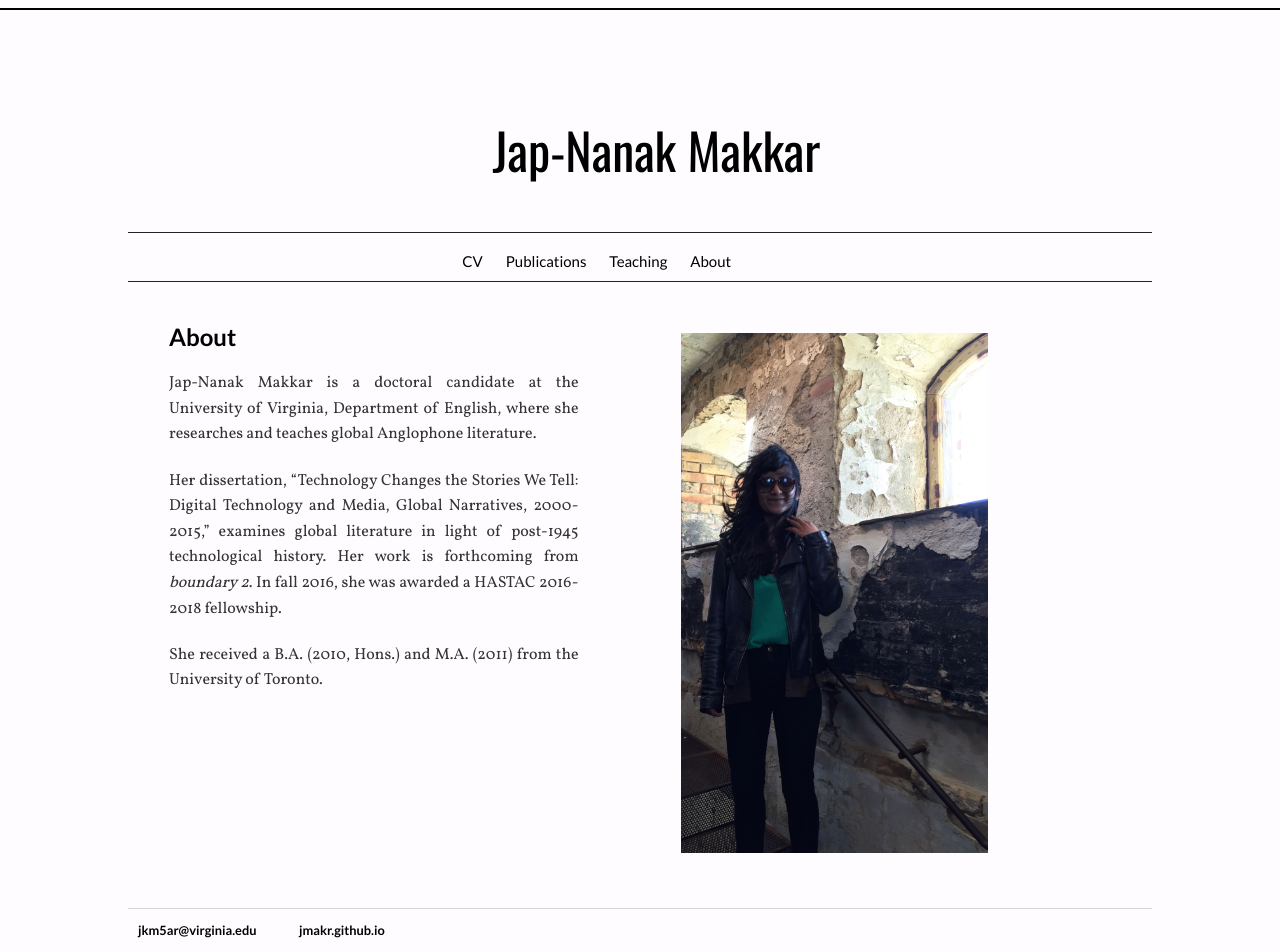
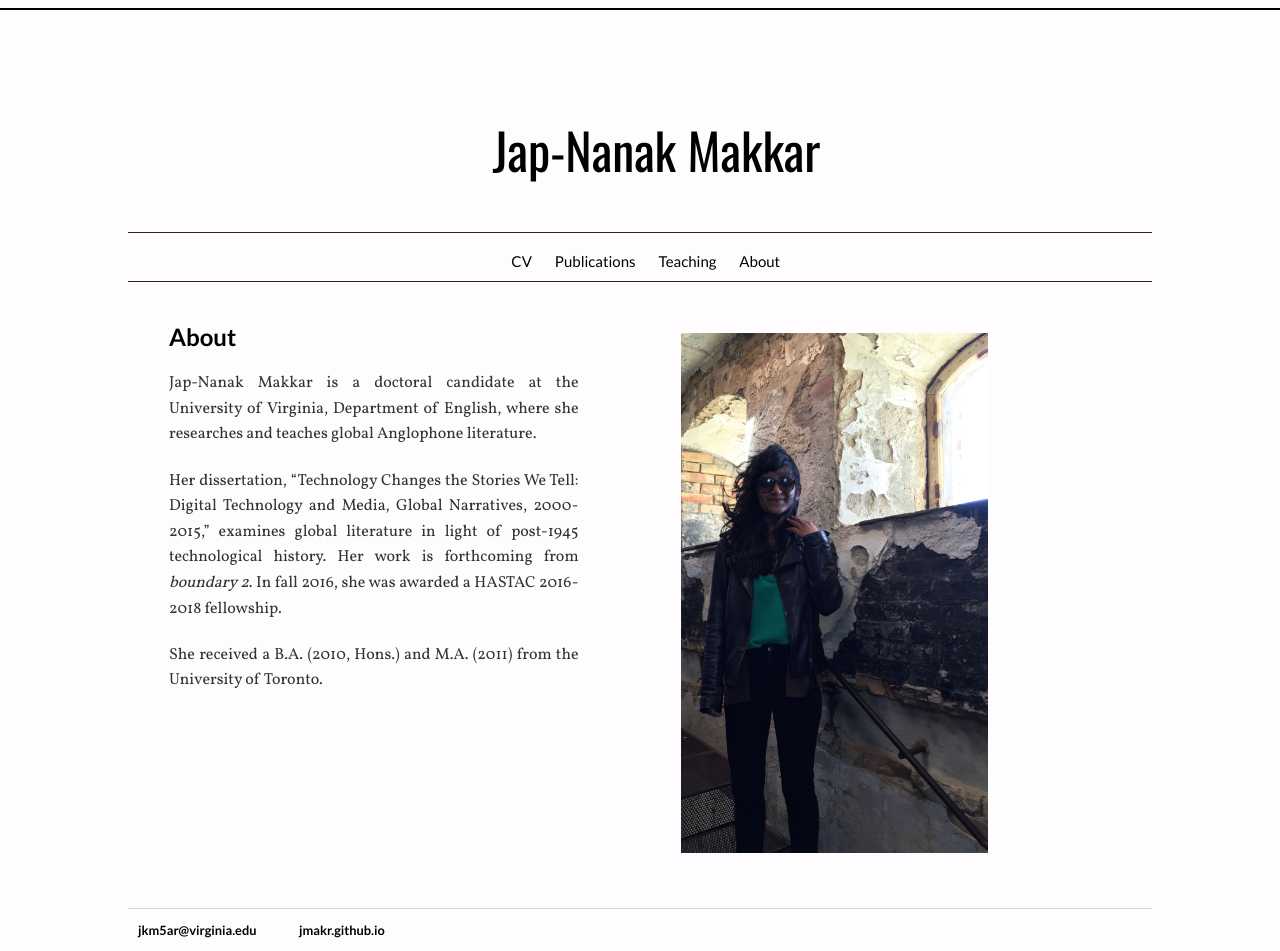
Before and after one commit to jmakr/jmakr.github.io, a Jekyll site: the page built from index.html, in a window 1280 px wide. Built offline with Jekyll 4.4.1, drawn with Linux system fonts in a browser that asks for light colours.

Commit message:
Update main.css

```diff
--- a/css/main.css
+++ b/css/main.css
@@ -84,7 +84,7 @@ section {
   font-family: "Lato", sans-serif;
     top: 50%;
     left:50%;
-    transform: translate(-65%, -30%);
+    transform: translate(-48%, -30%);
 
   text-align: center;
   font-size: 15px;
```
